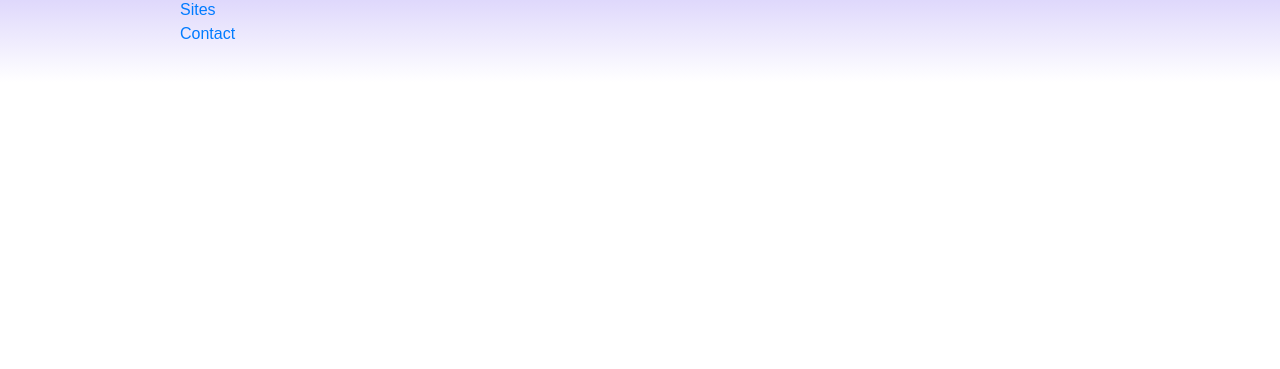
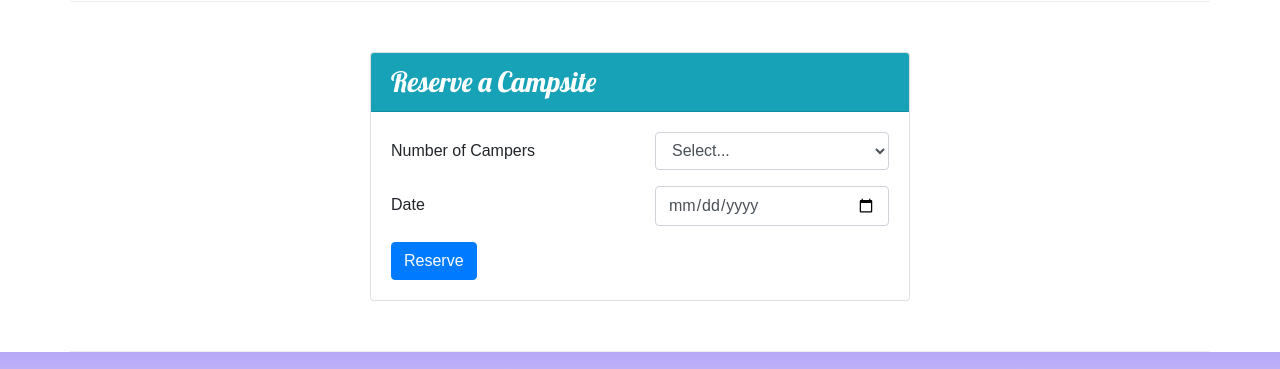
Before and after one commit to natetewelde/nucamp-bootstrap, a website: page index.html in a window 1280 px wide. Shown: the part 1151-1520 px from the top of the page. Before the commit the page ends 1233 px from the top, so only its background shows below. Drawn offline with nearby package versions, Linux system fonts and the light colour scheme.

Commit message:
Week 2 assignment

```diff
--- a/index.html
+++ b/index.html
@@ -29,6 +29,9 @@
                 <div class="col">
                     <h1>NuCamp</h1>
                     <h2>a better way to camp</h2>
+                </div>
+                <div class="col-md-4 col-lg-2">
+                    <a href="#reserveForm" class="btn btn-lg btn-info mt-4">Reserve Campsite</a>
                 </div>
             </div>
         </div>
@@ -74,8 +77,13 @@
                 <h2>Featured Campsites</h2>
             </div>
             <div class="col">
-                <h3>React Lake Campground</h3>
-                <p class="d-none d-sm-block">Nestled in the foothills of the Chrome Mountains, this campground on the shores of the pristine React Lake is a favorite for fly fishers.</p>
+                <div class="media">
+                    <div class="media-body align-self-center">
+                        <h3>React Lake Campground</h3>
+                        <p class="d-none d-sm-block">Nestled in the foothills of the Chrome Mountains, this campground on the shores of the pristine React Lake is a favorite for fly fishers.</p>
+                    </div>
+                    <img src="img/react-lake-thumb.jpg" alt="React Lake" class="d-flex img-thumbnail ml-3">
+                </div>
             </div>
         </div>
     </div>
@@ -93,6 +101,43 @@
                         <p class="d-none d-sm-block">Bootstrap Outfitters supplies you with gear you need at prices you can't beat.</p>
                     </div>
                 </div>
+            </div>
+        </div>
+        <div class="row row-content align-items-center">
+            <div class="col-sm-6 mx-auto">
+                <div class="card">
+                    <h3 class="card-header bg-info text-white">Reserve a Campsite</h3>
+                    <div class="card-body">
+                        <form id="reserveForm">
+                            <div class="form-group row">
+                                <label for="numCampers" class="col-sm-6 col-form-label">Number of Campers</label>
+                                <div class="col-sm-6">
+                                    <select name="numCampers" id="numCampers" class="form-control">
+                                        <option class="disabled" value="Select">Select...</option>
+                                        <option value="1">1</option>
+                                        <option value="2">2</option>
+                                        <option value="3">3</option>
+                                        <option value="4">4</option>
+                                        <option value="5">5</option>
+                                        <option value="6">6</option>
+                                    </select>
+                                </div>
+                            </div>
+                            <div class="form-group row">
+                                <label for="date" class="col-sm-6 col-form-label">Date</label>
+                                <div class="col-sm-6">
+                                    <input type="date" name="date" id="date" placeholder="mm/dd/yyyy" class="form-control">
+                                </div>
+                            </div>
+                            <div class="row">
+                                <div class="col">
+                                    <button type="submit" class="btn btn-primary">Reserve</button>
+                                </div>
+                            </div>
+                        </form>
+                    </div>
+                </div>
+
             </div>
         </div>
     </div>
```
